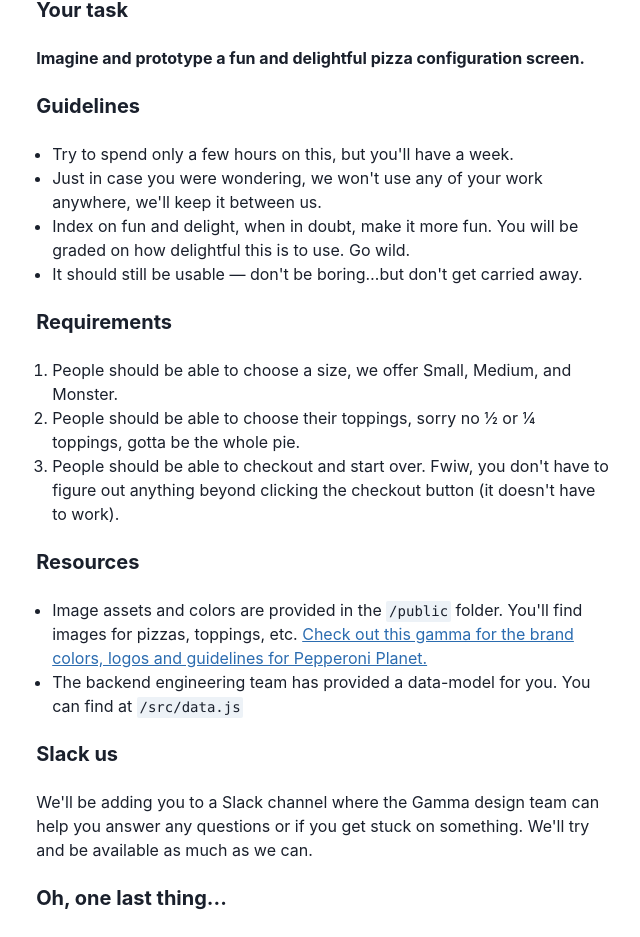
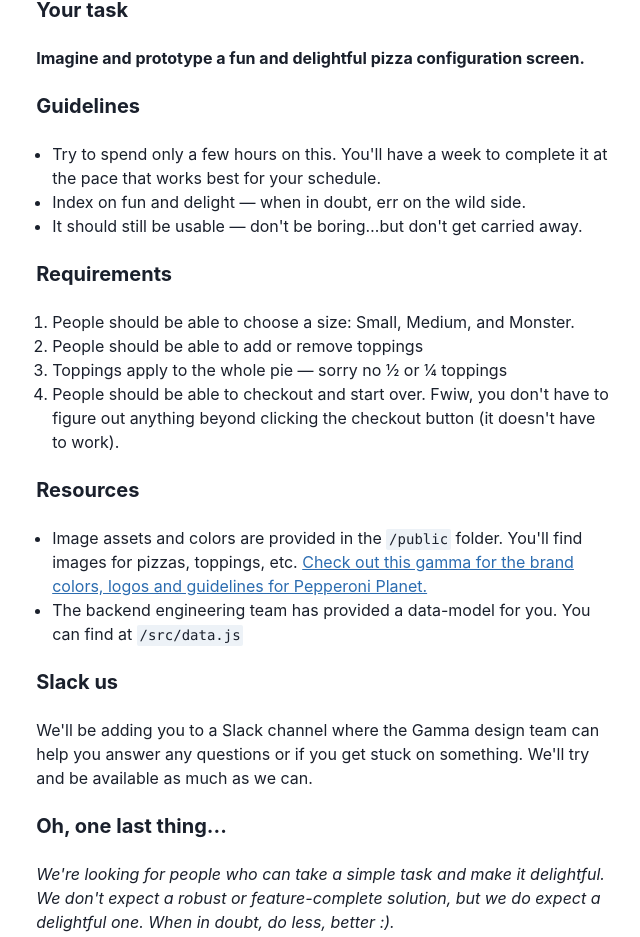
Before and after one commit to jivmy/pizza, a React (Create React App) app: page / in a window 1280 px wide. Shown: the part 777-1714 px from the top of the page, without its empty margins (317-957 px from the left). Built offline with nearby package versions, Linux system fonts and the light colour scheme.

Commit message:
Instructions update

```diff
--- a/src/App.js
+++ b/src/App.js
@@ -36,7 +36,7 @@ function App() {
         <Text>
           In a couple hours, we expect everyone will get some of the way through
           this prototype.{' '}
-          <strong>The prototype is just that — a prototype</strong>. If invited
+          <strong>The prototype is just that — a prototype</strong>. If invited
           to an on-site interview, you'll pair with us wherever you left off,
           because we'd much rather see how you work on a problem you're familiar
           with and have had time to think about than on some clever whiteboard
@@ -54,15 +54,11 @@ function App() {
         </Heading>
         <UnorderedList>
           <ListItem>
-            Try to spend only a few hours on this, but you'll have a week.
+            Try to spend only a few hours on this. You'll have a week to
+            complete it at the pace that works best for your schedule.
           </ListItem>
           <ListItem>
-            Just in case you were wondering, we won't use any of your work
-            anywhere, we'll keep it between us.
-          </ListItem>
-          <ListItem>
-            Index on fun and delight, when in doubt, make it more fun. You will
-            be graded on how delightful this is to use. Go wild.
+            Index on fun and delight — when in doubt, err on the wild side.
           </ListItem>
           <ListItem>
             It should still be usable — don't be boring…but don't get carried
@@ -74,12 +70,11 @@ function App() {
         </Heading>
         <OrderedList>
           <ListItem>
-            People should be able to choose a size, we offer Small, Medium, and
-            Monster.
+            People should be able to choose a size: Small, Medium, and Monster.
           </ListItem>
+          <ListItem>People should be able to add or remove toppings</ListItem>
           <ListItem>
-            People should be able to choose their toppings, sorry no ½ or ¼
-            toppings, gotta be the whole pie.
+            Toppings apply to the whole pie — sorry no ½ or ¼ toppings
           </ListItem>
           <ListItem>
             People should be able to checkout and start over. Fwiw, you don't
```
